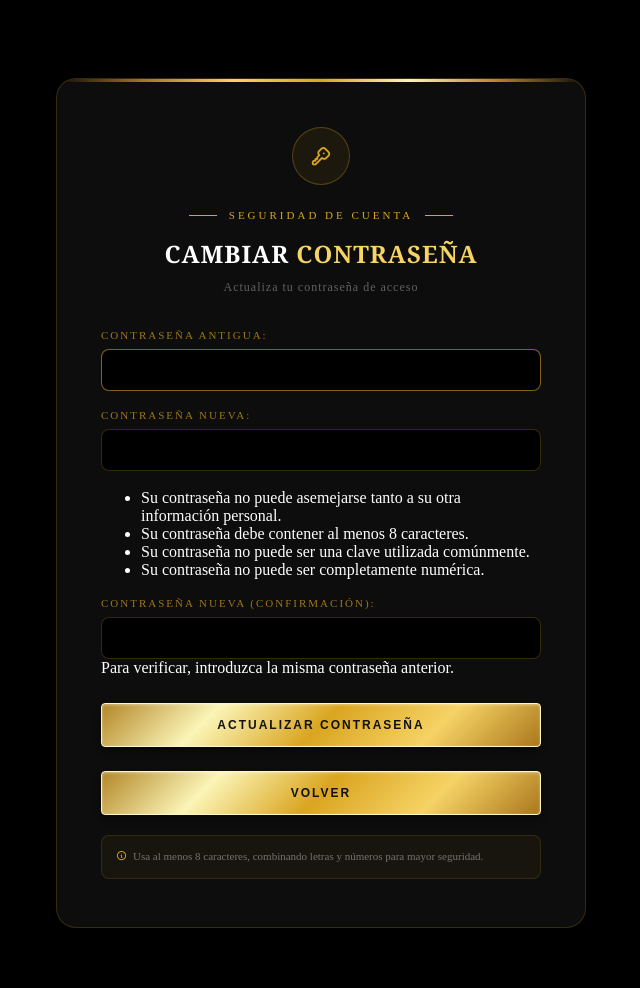
After one commit to Cristian26ml/el-potrero, a Django app: page /usuarios/password_change/ in a window 1280 px wide. The commit adds this page. Shown: the whole page, without its empty margins (319-959 px from the left). Run offline with Django 5.2, Linux system fonts and the light colour scheme; the visitor is signed in with stand-in values (Sample User, id 1).

Commit message:
Agregado de login/logout y cofiguracion de password

```diff
--- a/apps/core/urls.py
+++ b/apps/core/urls.py
@@ -2,14 +2,14 @@ from django.urls import path
 from apps.core import views as core_views
 from apps.galeria import views as galeria_views
 from apps.contacto import views as contacto_views
+from apps.calendario import views as calendario_views
 
 urlpatterns = [
     path("", core_views.home, name="home"),
     path("programas/", core_views.programas, name="programas"),
-    path("calendario/", core_views.calendario, name="calendario"),
+    path("calendario/", calendario_views.calendario, name="calendario"),
     path("galeria/", galeria_views.galeria, name="galeria"),
     path("logros/", core_views.logros, name="logros"),
     path("contacto/", contacto_views.contacto, name="contacto"),
     path("sobre-nosotros/", core_views.sobre_nosotros, name="sobre_nosotros"),
-
 ]
--- a/apps/galeria/views.py
+++ b/apps/galeria/views.py
@@ -1,7 +1,9 @@
 from django.shortcuts import render
+from django.contrib.auth.decorators import login_required
 from apps.galeria.models import Media
 
 
+@login_required
 def galeria(request):
     galeria_preview = Media.objects.filter(
         tipo="foto").order_by("-fecha_subida")
--- /dev/null
+++ b/apps/usuarios/static/usuarios/css/password.css
@@ -0,0 +1,295 @@
+body {
+    margin: 0;
+    padding: 0;
+    background: #000;
+}
+
+ul {
+    color: #ffffff;
+}
+
+.helptext {
+    color: #ffffff;
+}
+/* Cambiar contraseña */
+.pwd-body {
+    background: #000;
+    min-height: 70vh;
+    display: flex;
+    align-items: center;
+    justify-content: center;
+    padding: 60px 32px;
+    box-sizing: border-box;
+}
+
+.pwd-card {
+    background: #0d0d0d;
+    border: 0.5px solid rgba(218,165,32,0.2);
+    border-radius: 20px;
+    padding: 48px 44px;
+    max-width: 440px;
+    width: 100%;
+    position: relative;
+    overflow: hidden;
+}
+
+.pwd-card::before {
+    content: "";
+    position: absolute;
+    top: 0; left: 0; right: 0;
+    height: 3px;
+    background: linear-gradient(90deg, transparent, #AA771C, #F6D365, #DAA520, #FBF5B7, #B38728, transparent);
+}
+
+.pwd-icon-wrap {
+    width: 56px; height: 56px;
+    border-radius: 50%;
+    background: rgba(218,165,32,0.08);
+    border: 1px solid rgba(218,165,32,0.3);
+    display: flex;
+    align-items: center;
+    justify-content: center;
+    margin: 0 auto 24px;
+}
+
+.pwd-icon-wrap i { font-size: 22px; color: #DAA520; }
+
+.pwd-eyebrow {
+    display: flex;
+    align-items: center;
+    justify-content: center;
+    gap: 12px;
+    margin-bottom: 16px;
+}
+
+.pwd-eyebrow-line { width: 28px; height: 1px; background: #DAA520; }
+
+.pwd-eyebrow span {
+    font-size: 11px;
+    letter-spacing: 3px;
+    text-transform: uppercase;
+    color: #DAA520;
+    font-weight: 500;
+}
+
+.pwd-card h2 {
+    color: #fff;
+    font-size: 1.5rem;
+    font-weight: 900;
+    letter-spacing: 1px;
+    text-transform: uppercase;
+    text-align: center;
+    margin: 0 0 8px;
+    font-family: Georgia, serif;
+}
+
+.pwd-card h2 span { color: #F6D365; }
+
+.pwd-sub {
+    text-align: center;
+    color: rgba(255,255,255,0.35);
+    font-size: 12px;
+    letter-spacing: 1px;
+    line-height: 1.6;
+    margin: 0 0 32px;
+}
+
+/* Campos generados por Django ({{ form.as_p }}) */
+.pwd-card form p { margin-bottom: 18px; }
+
+.pwd-card form p label {
+    display: block;
+    font-size: 11px;
+    letter-spacing: 2px;
+    text-transform: uppercase;
+    color: rgba(218,165,32,0.7);
+    margin-bottom: 8px;
+    font-weight: 500;
+}
+
+.pwd-card form p input {
+    width: 100%;
+    padding: 12px 14px;
+    background: #000;
+    border: 0.5px solid rgba(218,165,32,0.25);
+    border-radius: 8px;
+    color: #fff;
+    font-size: 14px;
+    transition: border-color 0.2s;
+    box-sizing: border-box;
+}
+
+.pwd-card form p input:focus {
+    outline: none;
+    border-color: rgba(218,165,32,0.6);
+}
+
+.btn-pwd {
+    width: 100%;
+    padding: 16px;
+    background: linear-gradient(135deg, #B38728 0%, #FBF5B7 25%, #DAA520 50%, #F6D365 75%, #AA771C 100%);
+    color: #111;
+    font-weight: 800;
+    font-size: 13px;
+    text-transform: uppercase;
+    letter-spacing: 2px;
+    border: 1px solid #FDF6C7;
+    border-radius: 6px;
+    cursor: pointer;
+    margin-top: 8px;
+    box-shadow: 0 4px 6px rgba(0,0,0,0.4), 0 1px 3px rgba(255,255,255,0.4) inset;
+    transition: all 0.3s ease;
+}
+
+.btn-pwd:hover {
+    background: linear-gradient(135deg, #AA771C 0%, #F6D365 25%, #DAA520 50%, #FBF5B7 75%, #B38728 100%);
+    transform: translateY(-2px);
+    box-shadow: 0 7px 14px rgba(0,0,0,0.5), 0 0 25px rgba(250,218,94,0.4);
+}
+
+.pwd-hint {
+    margin-top: 20px;
+    padding: 12px 14px;
+    background: rgba(218,165,32,0.05);
+    border: 0.5px solid rgba(218,165,32,0.15);
+    border-radius: 8px;
+    font-size: 11px;
+    color: rgba(255,255,255,0.4);
+    line-height: 1.6;
+}
+
+.pwd-hint p {
+    color: #ffffff;
+}
+
+.pwd-hint i { color: #DAA520; margin-right: 6px; }
+
+/* Pantalla de éxito */
+.pwd-done-body {
+    background: #000;
+    min-height: 70vh;
+    display: flex;
+    align-items: center;
+    justify-content: center;
+    padding: 60px 32px;
+    box-sizing: border-box;
+}
+
+.pwd-done-card {
+    background: #0d0d0d;
+    border: 0.5px solid rgba(218,165,32,0.2);
+    border-radius: 20px;
+    padding: 56px 48px;
+    text-align: center;
+    max-width: 460px;
+    width: 100%;
+    position: relative;
+    overflow: hidden;
+}
+
+.pwd-done-card::before {
+    content: "";
+    position: absolute;
+    top: 0; left: 0; right: 0;
+    height: 3px;
+    background: linear-gradient(90deg, transparent, #AA771C, #F6D365, #DAA520, #FBF5B7, #B38728, transparent);
+}
+
+.pwd-done-card::after {
+    content: "";
+    position: absolute;
+    bottom: 0; left: 0; right: 0;
+    height: 3px;
+    background: linear-gradient(90deg, transparent, #AA771C, #F6D365, #DAA520, #FBF5B7, #B38728, transparent);
+}
+
+.pwd-done-ambient {
+    position: absolute;
+    inset: 0;
+    background: radial-gradient(ellipse 60% 50% at 50% 0%, rgba(218,165,32,0.06) 0%, transparent 70%);
+    pointer-events: none;
+}
+
+.pwd-done-icon {
+    width: 72px; height: 72px;
+    border-radius: 50%;
+    background: rgba(218,165,32,0.08);
+    border: 1px solid rgba(218,165,32,0.3);
+    display: flex;
+    align-items: center;
+    justify-content: center;
+    margin: 0 auto 28px;
+}
+
+.pwd-done-icon i { font-size: 30px; color: #DAA520; }
+
+.pwd-done-eyebrow {
+    display: flex;
+    align-items: center;
+    justify-content: center;
+    gap: 12px;
+    margin-bottom: 16px;
+}
+
+.pwd-done-eyebrow-line { width: 28px; height: 1px; background: #DAA520; }
+
+.pwd-done-eyebrow span {
+    font-size: 11px;
+    letter-spacing: 4px;
+    text-transform: uppercase;
+    color: #DAA520;
+    font-weight: 500;
+}
+
+.pwd-done-card h2 {
+    color: #fff;
+    font-size: clamp(1.3rem, 3vw, 1.8rem);
+    font-weight: 900;
+    letter-spacing: 1.5px;
+    text-transform: uppercase;
+    margin: 0 0 8px;
+    font-family: Georgia, serif;
+}
+
+.pwd-done-card h2 span { color: #F6D365; }
+
+.pwd-done-divider {
+    width: 48px;
+    height: 1px;
+    background: linear-gradient(90deg, transparent, #DAA520, transparent);
+    margin: 18px auto;
+}
+
+.pwd-done-card p {
+    color: rgba(255,255,255,0.5);
+    font-size: 14px;
+    line-height: 1.7;
+    margin: 0 0 32px;
+}
+
+.btn-pwd {
+    display: inline-block;
+    padding: 14px 0px;
+    background: linear-gradient(135deg, #B38728 0%, #FBF5B7 25%, #DAA520 50%, #F6D365 75%, #AA771C 100%);
+    color: #111;
+    text-decoration: none;
+    font-weight: 800;
+    font-size: 12px;
+    text-transform: uppercase;
+    letter-spacing: 2px;
+    border-radius: 4px;
+    border: 1px solid #FDF6C7;
+    box-shadow: 0 4px 6px rgba(0,0,0,0.4), 0 1px 3px rgba(255,255,255,0.4) inset;
+    transition: all 0.3s ease;
+}
+
+.btn-pwd:hover {
+    background: linear-gradient(135deg, #AA771C 0%, #F6D365 25%, #DAA520 50%, #FBF5B7 75%, #B38728 100%);
+    transform: translateY(-2px);
+    box-shadow: 0 7px 14px rgba(0,0,0,0.5), 0 0 25px rgba(250,218,94,0.4);
+}
+
+.btn-pwd:active {
+    transform: translateY(1px);
+    box-shadow: 0 2px 4px rgba(0,0,0,0.4);
+}
--- /dev/null
+++ b/apps/usuarios/templates/usuarios/password_change.html
@@ -0,0 +1,34 @@
+{% load static %}
+{% block title %}Cambiar contraseña - El Potrero{% endblock %}
+{% block extra_css %}
+<link rel="stylesheet" href="{% static 'usuarios/css/password.css' %}">
+<link rel="stylesheet" href="https://cdn.jsdelivr.net/npm/@tabler/icons-webfont@latest/tabler-icons.min.css">
+{% endblock %}
+
+{% block content %}
+
+<div class="pwd-body">
+    <div class="pwd-card">
+        <div class="pwd-icon-wrap"><i class="ti ti-key"></i></div>
+        <div class="pwd-eyebrow">
+            <div class="pwd-eyebrow-line"></div>
+            <span>Seguridad de cuenta</span>
+            <div class="pwd-eyebrow-line"></div>
+        </div>
+        <h2>Cambiar <span>Contraseña</span></h2>
+        <p class="pwd-sub">Actualiza tu contraseña de acceso</p>
+
+        <form method="post">
+            {% csrf_token %}
+            {{ form.as_p }}
+            <button type="submit" class="btn-pwd">Actualizar contraseña</button>
+        </form>
+        <button type="button" onclick="window.location.href='{% url 'home' %}'" class="btn-pwd">Volver</button>
+
+        <div class="pwd-hint">
+            <i class="ti ti-info-circle"></i>Usa al menos 8 caracteres, combinando letras y números para mayor seguridad.
+        </div>
+    </div>
+</div>
+
+{% endblock %}
--- a/apps/usuarios/urls.py
+++ b/apps/usuarios/urls.py
@@ -1,10 +1,17 @@
 from django.urls import path
 from . import views
-from django.contrib.auth.views import LogoutView
-
+from django.contrib.auth.views import LogoutView, PasswordChangeView, PasswordChangeDoneView
 urlpatterns = [
     path("registro/", views.registro, name="registro"),
     path("login/", views.CustomLoginView.as_view(), name="login"),
     path("logout/", LogoutView.as_view(next_page="login"), name="logout"),
+    path("logout/", LogoutView.as_view(next_page="/",
+         http_method_names=["get", "post"]), name="logout"),
     path("inscripcion/", views.inscripcion, name="inscripcion"),
+    path("password_change/", PasswordChangeView.as_view(
+        template_name="usuarios/password_change.html"
+    ), name="password_change"),
+    path("password_change/done/", PasswordChangeDoneView.as_view(
+        template_name="usuarios/password_change_done.html"
+    ), name="password_change_done"),
 ]
--- a/apps/usuarios/views.py
+++ b/apps/usuarios/views.py
@@ -17,7 +17,7 @@ def registro(request):
         if form.is_valid():
             form.save()
             messages.success(
-                request, "Registro exitoso ⚽. Ahora puedes iniciar sesión.")
+                request, "Registro exitoso. Ahora puedes iniciar sesión.")
             return redirect("login")  # redirige al login
     else:
         form = UserCreationForm()
--- a/elpotrero/settings.py
+++ b/elpotrero/settings.py
@@ -29,6 +29,12 @@ SECRET_KEY = 'django-insecure-m5c#)u1c@**hbw3ojw_qkr700x+#)yude9-r04g$#dab&*3xq^
 DEBUG = True
 
 ALLOWED_HOSTS = []
+
+# login
+
+LOGIN_URL = '/login/'
+LOGIN_REDIRECT_URL = '/'
+LOGOUT_REDIRECT_URL = '/'
 
 
 # Application definition
```
Also changed, not shown: apps/core/static/core/css/style.css (+81 -1 lines), apps/core/templates/core/base.html (+26 -1 lines), apps/usuarios/static/usuarios/css/login.css (+24 -0 lines), apps/usuarios/templates/usuarios/password_change_done.html (added, +27 -0 lines).
